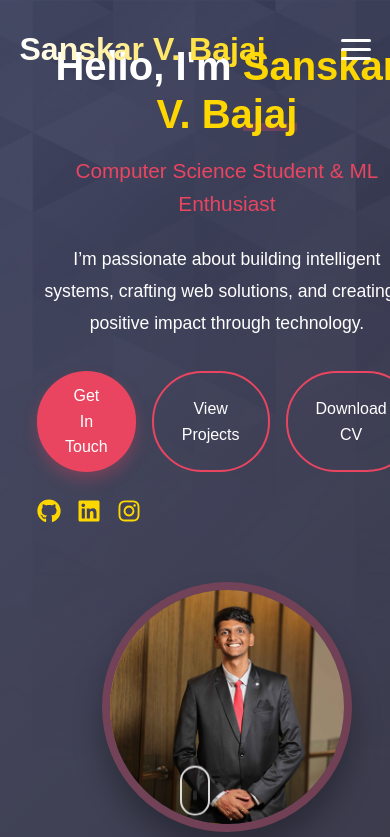
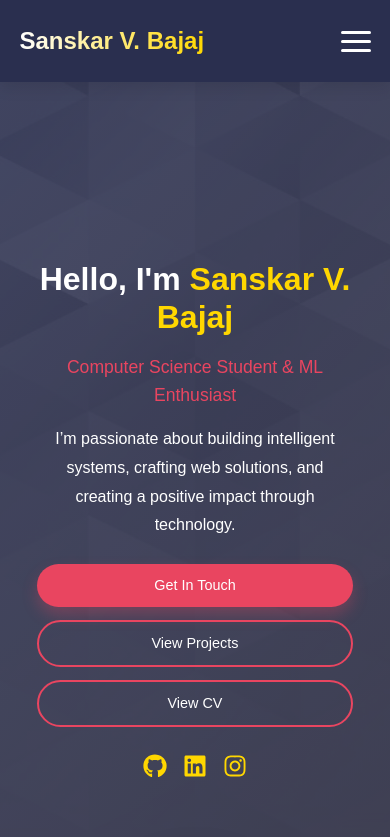
Before and after one commit to SanskarBajaj123/Portfolio_Website, a React (Create React App) app in the folder portfolio-website/: page / in a window 390 px wide. Shown: the top 837 px of the page. Built offline with nearby package versions, Linux system fonts and the light colour scheme.

Commit message:
Bug Fixes

```diff
--- a/portfolio-website/public/index.html
+++ b/portfolio-website/public/index.html
@@ -24,7 +24,7 @@
       work correctly both with client-side routing and a non-root public URL.
       Learn how to configure a non-root public URL by running `npm run build`.
     -->
-    <title>React App</title>
+    <title>Sanskar Bajaj Portfolio</title>
   </head>
   <body>
     <noscript>You need to enable JavaScript to run this app.</noscript>
--- a/portfolio-website/src/components/Hero.css
+++ b/portfolio-website/src/components/Hero.css
@@ -8,6 +8,7 @@
     position: relative;
     padding-top: 100px;
     overflow: hidden;
+    margin-top: 80px;
   }
 
   .hero::before {
@@ -45,24 +46,16 @@
     font-weight: 700;
     margin-bottom: 1rem;
     line-height: 1.2;
+
   }
 
   .hero-text .highlight {
     color: #ffd700;
     position: relative;
+
   }
 
-  .hero-text .highlight::after {
-    content: '';
-    position: absolute;
-    width: 100%;
-    height: 8px;
-    bottom: 5px;
-    left: 0;
-    background-color: #e94560;
-    opacity: 0.3;
-    z-index: -1;
-  }
+
 
   .hero-text h2 {
     font-size: 1.5rem;
@@ -83,6 +76,7 @@
   }
 
   .btn {
+    white-space: nowrap;
     padding: 12px 28px;
     border-radius: 50px;
     font-weight: 500;
@@ -226,13 +220,16 @@
     }
   }
 
-  @media (max-width: 992px) {
+  /* @media (max-width: 992px) {
     .hero-content {
       flex-direction: column;
       text-align: center;
     }
 
     .hero-text {
+      display: flex;
+      flex-direction: column;
+      margin-top: 120px;
       margin-right: 0;
       margin-bottom: 3rem;
       max-width: 100%;
@@ -241,9 +238,28 @@
     .hero-buttons {
       justify-content: center;
     }
-  }
+  } */
 
-  @media (max-width: 768px) {
+  @media (max-width: 900px) {
+    .hero{
+      height: 130vh;
+    }
+    .hero-content {
+      flex-direction: column;
+      text-align: center;
+    }
+
+    .hero-text {
+      display: flex;
+      flex-direction: column;
+      margin-right: 0;
+      margin-bottom: 3rem;
+      max-width: 100%;
+    }
+
+    .hero-buttons {
+      justify-content: center;
+    }
     .hero-text h1 {
       font-size: 2.5rem;
     }
@@ -256,7 +272,84 @@
       width: 250px;
       height: 250px;
     }
+    .social-icons{
+      justify-content: center;
+    }
   }
+
+  /* Existing CSS remains the same... */
+
+/* Add this new media query for screen sizes 500px and below */
+@media (max-width: 500px) {
+  .hero {
+    height: auto;
+    min-height: 130vh;
+    padding-top: 80px;
+    padding-bottom: 40px;
+  }
+
+  .hero-text h1 {
+    font-size: 2rem;
+  }
+
+  .hero-text h2 {
+    font-size: 1.1rem;
+    margin-bottom: 1rem;
+  }
+
+  .hero-text p {
+    font-size: 1rem;
+    margin-bottom: 1.5rem;
+  }
+
+  .hero-buttons {
+    flex-direction: column;
+    gap: 0.8rem;
+    width: 100%;
+  }
+
+  .btn {
+    width: 100%;
+    padding: 10px 20px;
+    font-size: 0.9rem;
+  }
+
+  .image-container {
+    width: 200px;
+    height: 200px;
+    border-width: 6px;
+  }
+
+  .social-icons {
+    justify-content: center;
+    margin-top: 1rem;
+  }
+
+  .social-icons a {
+    font-size: 1.3rem;
+  }
+
+  .scroll-indicator {
+    bottom: 15px;
+  }
+
+  .mouse {
+    width: 25px;
+    height: 40px;
+  }
+}
+
+/* Add an even smaller breakpoint for very small devices */
+@media (max-width: 350px) {
+  .hero-text h1 {
+    font-size: 1.8rem;
+  }
+
+  .image-container {
+    width: 180px;
+    height: 180px;
+  }
+}
   .social-icons {
     margin-top: 1.5rem;
     display: flex;
--- a/portfolio-website/src/components/Hero.js
+++ b/portfolio-website/src/components/Hero.js
@@ -27,7 +27,7 @@ const Hero = () => {
               View Projects
             </Link>
             <a href="https://drive.google.com/file/d/1ErmntrRB-Sn92rRVlRXxliqebPljjxJq/view?usp=drive_link" download className="btn secondary-btn">
-              Download CV
+              View CV
             </a>
           </div>
 
--- a/portfolio-website/src/components/Navbar.css
+++ b/portfolio-website/src/components/Navbar.css
@@ -4,7 +4,7 @@
   left: 0;
   right: 0;
   z-index: 1000;
-    background-color:transparent;
+  background-color: transparent;
   padding: 1.5rem 5%;
   padding-bottom: 100px;
   transition: all 0.3s ease;
@@ -25,7 +25,7 @@
 }
 
 .navbar-logo {
-    color:white;
+  color: white;
   text-decoration: none;
   cursor: pointer;
   font-weight: 700;
@@ -36,13 +36,16 @@
 }
 
 .logo-text {
-    font-size: 2rem;
+  font-size: 1.5rem;
   font-weight: 700;
+  white-space: nowrap;
 }
 
 .nav-menu {
   display: flex;
   list-style: none;
+  margin: 0;
+  padding: 0;
 }
 
 .nav-item {
@@ -110,10 +113,11 @@
   transform: translateY(-9px) rotate(-45deg);
 }
 
-  @media (max-width: 768px) {
+@media (max-width: 1100px) {
   .menu-icon {
       display: flex;
   }
+
 
   .nav-menu {
       position: fixed;
@@ -124,8 +128,9 @@
       height: 100vh;
       background-color: #2a2f4f;
       padding: 80px 0 30px 0;
-      transition: all 0.3s ease;
+      transition: all 0.5s ease;
       box-shadow: -5px 0 15px rgba(0, 0, 0, 0.2);
+      z-index: 1000;
   }
 
   .nav-menu.active {
@@ -135,8 +140,33 @@
   .nav-item {
       margin: 1.5rem 0;
       text-align: center;
+      width: 100%;
+  }
+
+  .nav-link {
+      display: block;
+      width: 100%;
+      padding: 1rem 0;
+  }
+
+  /* Make the menu icon fixed to stay visible when menu opens */
+  .navbar-container {
+      height: 50px;
+      position: relative;
+  }
+
+  /* Adjust logo size for mobile */
+  .navbar-logo {
+      font-size: 1.5rem;
+  }
+
+  /* Ensure proper spacing for the theme toggle */
+  .theme-toggle {
+      position: relative;
+      z-index: 1001;
   }
 }
+
 .theme-toggle {
   color: white;
   margin-left: 1rem;
@@ -164,3 +194,23 @@
 body.light-mode .nav-link:hover {
   color: #e94560;
 }
+
+body.light-mode .menu-icon span {
+  background-color: #1a1a2e;
+}
+
+/* Add overlay for mobile menu */
+.overlay {
+  display: none;
+  position: fixed;
+  top: 0;
+  left: 0;
+  width: 100%;
+  height: 100%;
+  background-color: rgba(0, 0, 0, 0.5);
+  z-index: 999;
+}
+
+.overlay.active {
+  display: block;
+}
--- a/portfolio-website/src/components/Navbar.js
+++ b/portfolio-website/src/components/Navbar.js
@@ -19,7 +19,7 @@ const Navbar = () => {
 
 
   return (
-    <nav className={`navbar ${scrolled ? 'scrolled' : ''}`}>
+    <nav className={`navbar ${'scrolled'}`}>
       <div className="navbar-container">
         <Link to="hero" className="navbar-logo" smooth duration={500}>
           <span className="logo-text">Sanskar V. Bajaj</span>
@@ -37,9 +37,7 @@ const Navbar = () => {
               </Link>
             </li>
           ))}
-          <li className="nav-item">
-            <a href="https://drive.google.com/file/d/1ErmntrRB-Sn92rRVlRXxliqebPljjxJq/view?usp=drive_link" className="nav-link" download>Download CV</a>
-          </li>
+
         </ul>
 
 
```
Lines whose indentation alone changed are shown as unchanged.
